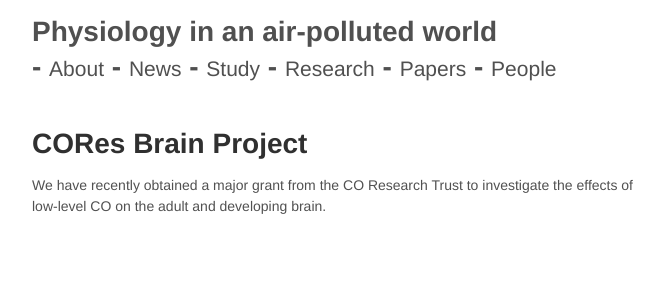
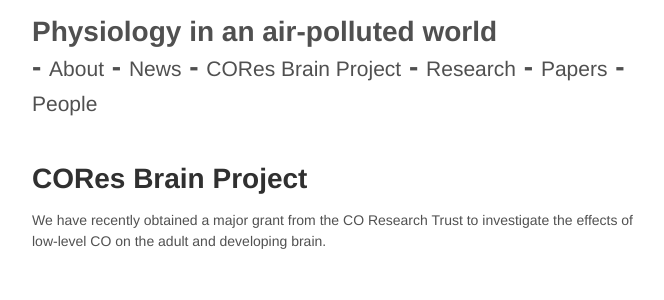
Before and after one commit to mariherigstad/mariherigstad.github.io, a Jekyll site: the page built from CORes Brain Project.md, in a window 1280 px wide. Shown: the top 300 px of the page, without its empty margins (307-971 px from the left). Built offline with Jekyll 4.4.1, drawn with Linux system fonts in a browser that asks for light colours.

Commit message:
Update _config.yml

```diff
--- a/_config.yml
+++ b/_config.yml
@@ -26,7 +26,7 @@ github:
 pages_list:
   About: '/about/'
   News: '/news'
-  Study: '/CORes Brain Project'
+  CORes Brain Project: '/CORes Brain Project'
   Research: '/research/'
   Papers: '/papers/'
   People: '/people/'
```
